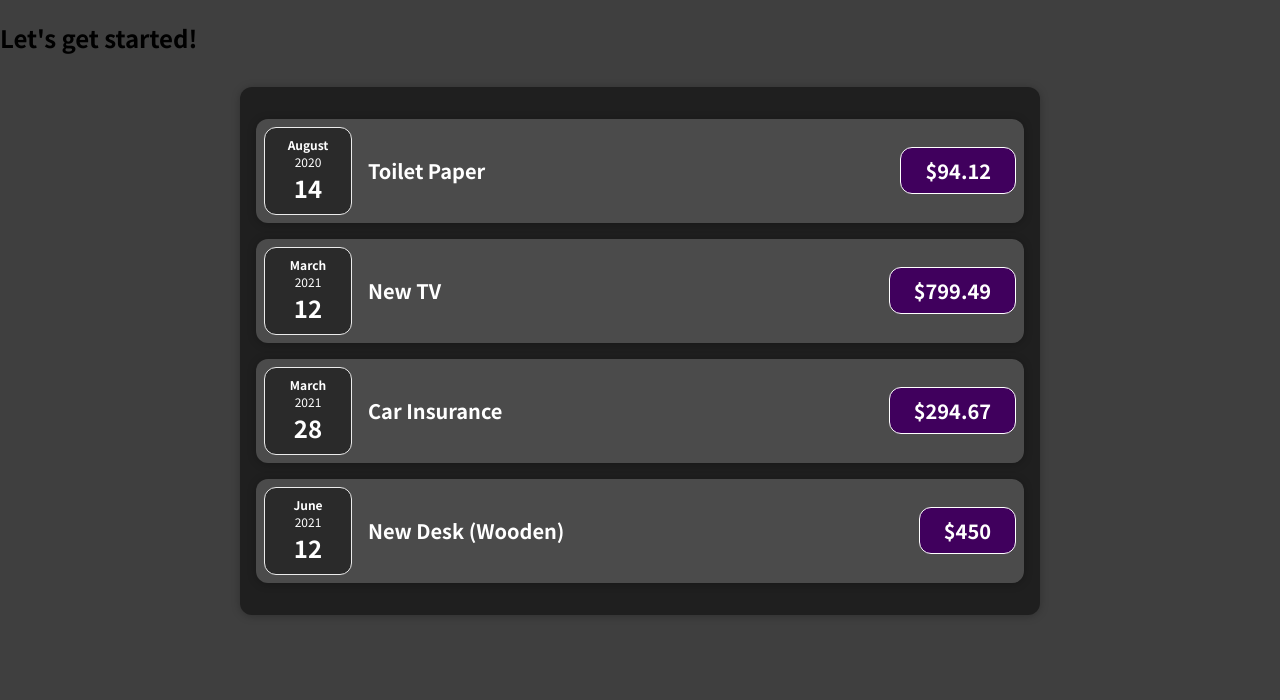
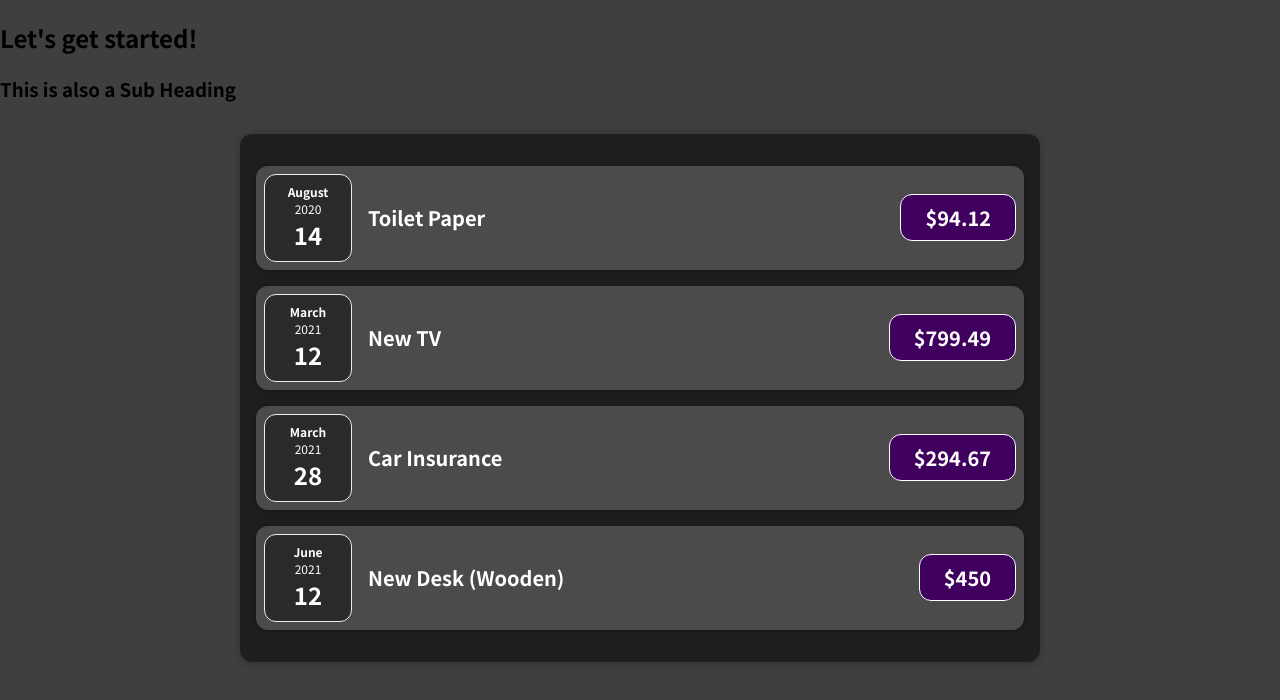
Before and after one commit to Abmart0803/Expenses-Tracker-App, a JavaScript app in the folder expenses/: page / in a window 1280 px wide. Shown: the top 700 px of the page. Built offline with nearby package versions, Linux system fonts and the light colour scheme.

Commit message:
Modify src/App.js file.

```diff
--- a/expenses/src/App.js
+++ b/expenses/src/App.js
@@ -26,6 +26,9 @@ function App() {
   return (
     <div>
       <h2>Let's get started!</h2>
+      <div>
+        <h3>This is also a Sub Heading</h3>
+      </div>
       <Expenses items={expenses} />
     </div>
   );
```
